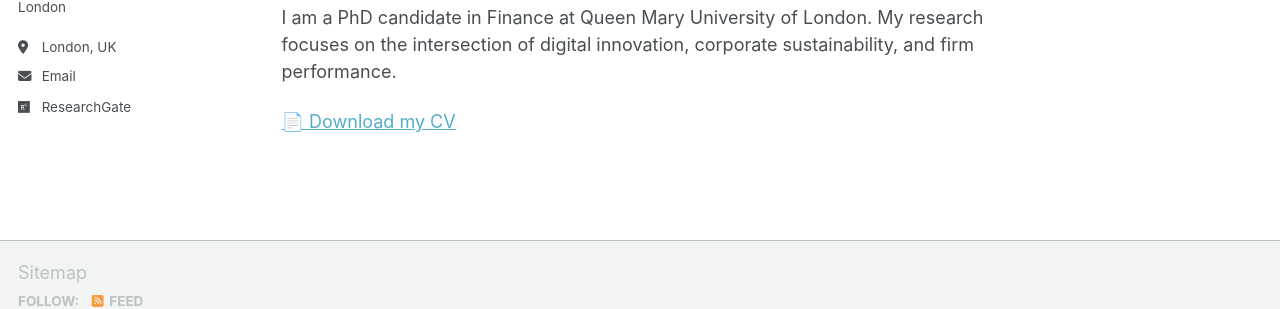
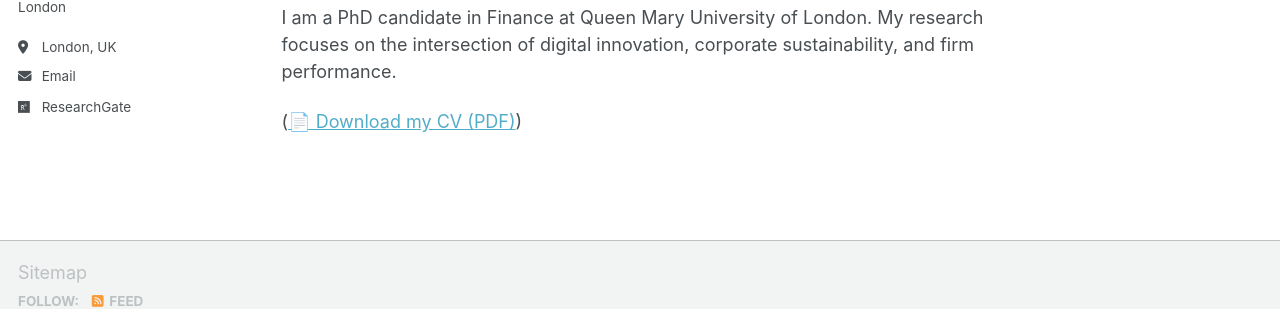
Before and after one commit to haowuqmul-cloud/haowu.github.io, a Jekyll site: the page built from _pages/about.md, in a window 1280 px wide. Shown: the part 361-670 px from the top of the page. Built offline with Jekyll 4.4.1, drawn with Linux system fonts in a browser that asks for light colours; a script bundle is joined from its source files by our own code; library files that are not in the unit come from our copies.

Commit message:
Update CV link to point to PDF version

```diff
--- a/_pages/about.md
+++ b/_pages/about.md
@@ -17,4 +17,4 @@ Climate Finance, Digital Innovation, Empirical Corporate Finance, ESG and Sustai
 
 I am a PhD candidate in Finance at Queen Mary University of London. My research focuses on the intersection of digital innovation, corporate sustainability, and firm performance.
 
-[📄 Download my CV](/cv/)
+([📄 Download my CV (PDF)](/files/Hao_Wu_CV.pdf))
```
